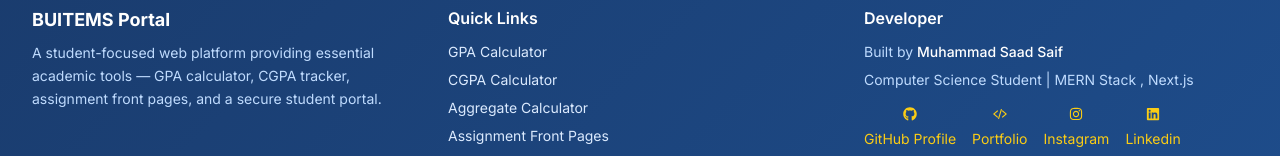
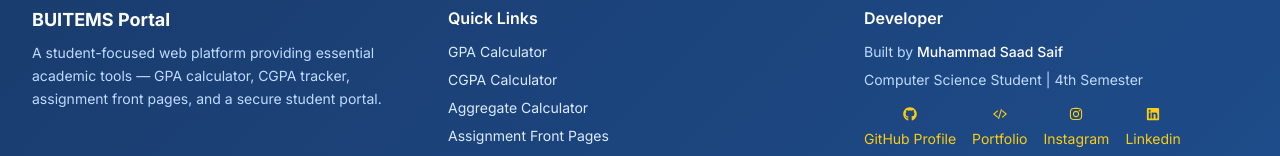
Before and after one commit to M-Saad-saif/BuitemsPortal-Nextjs, a Next.js app: page /signup in a window 1280 px wide. Shown: the part 898-1054 px from the top of the page. Built offline with nearby package versions, Linux system fonts and the light colour scheme.

Commit message:
setting footer

```diff
--- a/components/layout/Footer.js
+++ b/components/layout/Footer.js
@@ -56,7 +56,7 @@ export default function Footer() {
               <span className="text-white font-medium">Muhammad Saad Saif</span>
             </p>
             <p className="text-sm text-blue-200">
-              Computer Science Student | MERN Stack , Next.js
+              Computer Science Student | 4th Semester
             </p>
             <ul className="mt-4 flex flex-wrap gap-4 text-sm">
               {[
```
